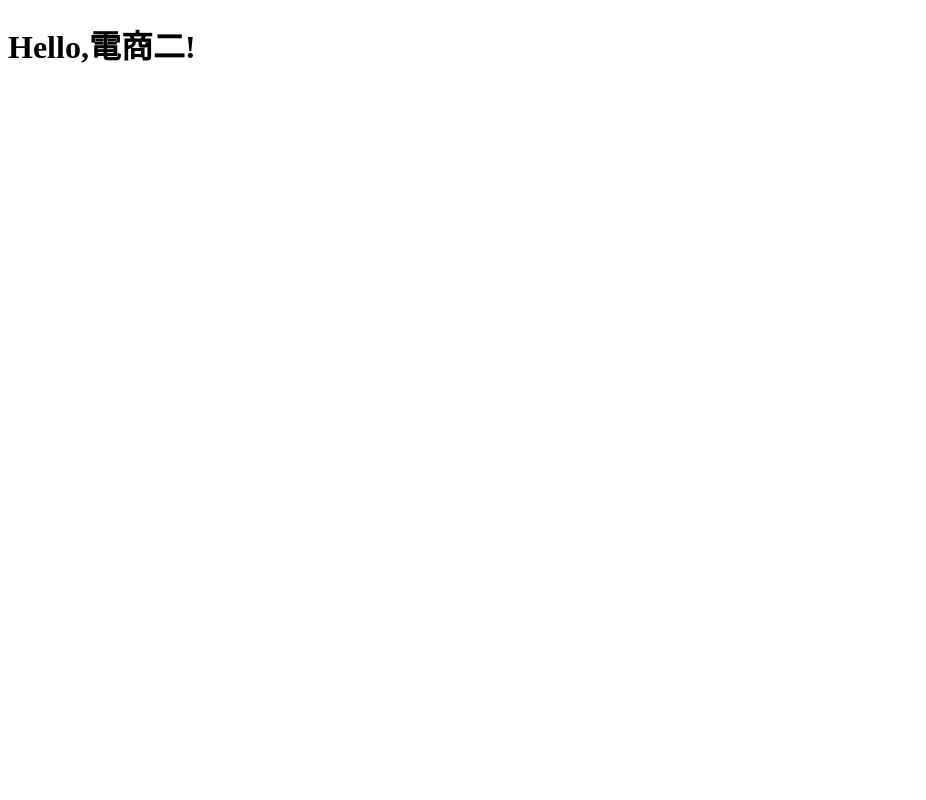
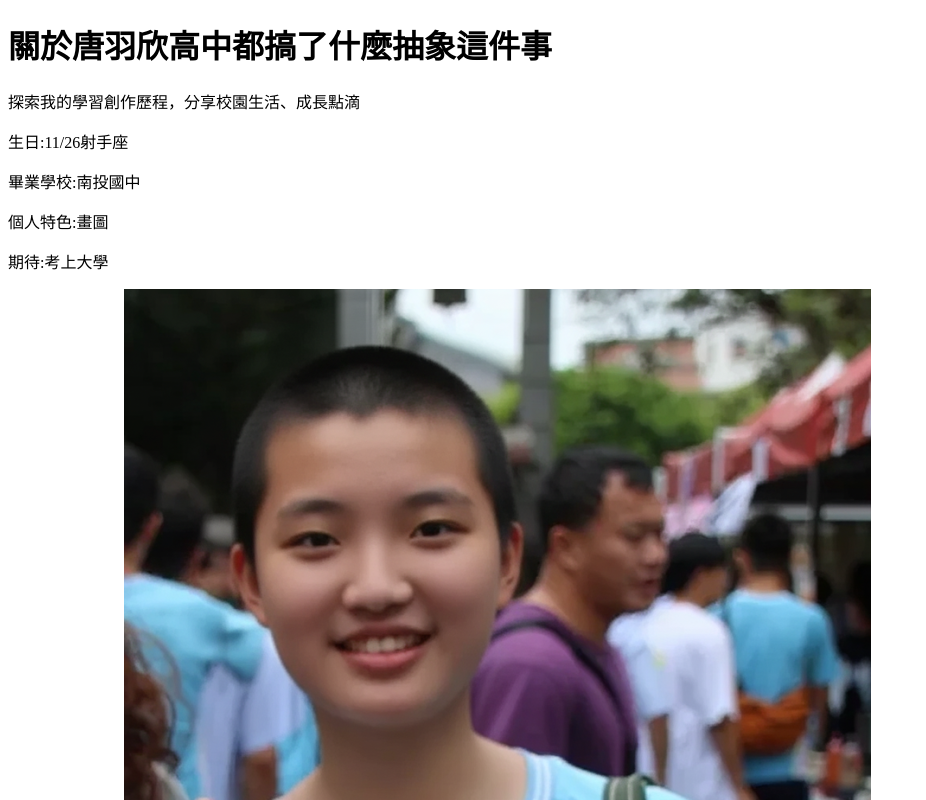
Before and after one commit to s311007-del/hello, a plain HTML site: page index.html in a window 1280 px wide. Shown: the top 800 px of the page, without its empty margins (0-926 px from the left). Drawn offline with Linux system fonts and the light colour scheme.

Commit message:
Add files via upload

```diff
--- a/index.html
+++ b/index.html
@@ -1,10 +1,19 @@
 <!DOCTYPE html>
-<html>
-    <head>
-        <meta charset="utf-8">
-      <title>唐羽欣網頁</title>
-    </head>
-    <body>
-        <h1>Hello,電商二!<h1>
-    </body>
+<html lang="en">
+<head>
+    <meta charset="UTF-8">
+    <meta name="viewport" content="width=device-width, initial-scale=1.0">
+    <title>唐羽欣個人網站</title>
+</head>
+<body>
+    <h1>關於唐羽欣高中都搞了什麼抽象這件事</h1>
+    <p>探索我的學習創作歷程，分享校園生活、成長點滴</p>
+    <p>生日:11/26射手座</p>
+    <p>畢業學校:南投國中</p>
+    <p>個人特色:畫圖</p>
+    <p>期待:考上大學</p>
+    <a href="https://www.ntsh.ntct.edu.tw/home">連結到南投高中</a>
+    <img src="1.png" alt="AI圖片">
+
+</body>
 </html>
```
Also changed, not shown: 1.png (added), 2 other files.
